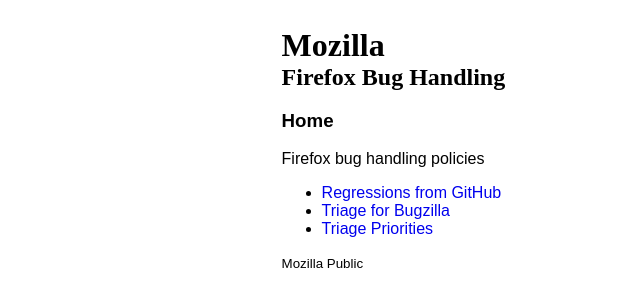
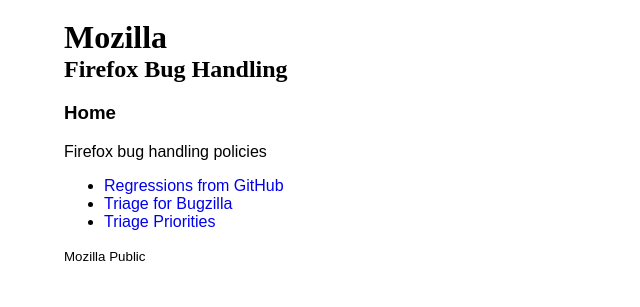
Before and after one commit to mozilla/bug-handling, a Jekyll site: the page built from index.md, in a window 1280 px wide. Shown: the top 307 px of the page, without its empty margins (0-640 px from the left). Built offline with Jekyll 4.4.1, drawn with Linux system fonts in a browser that asks for light colours; some web fonts are replaced.

Commit message:
Update main.css

```diff
--- a/public/css/main.css
+++ b/public/css/main.css
@@ -5,8 +5,9 @@
 
 body {
   margin: auto;
-  padding: 2vw;
-  width: 60vw;
+  padding-top: 2vh;
+  padding-bottom: 5vh;
+  width: 90vw;
 }
 
 a {
@@ -45,3 +46,9 @@
 tr:nth-of-type(2n-1) td {
   background-color: #f0f0f0;
 }
+
+@media (min-width gte 900px) {
+  body {
+    width: 60vw;
+  }
+}
```
